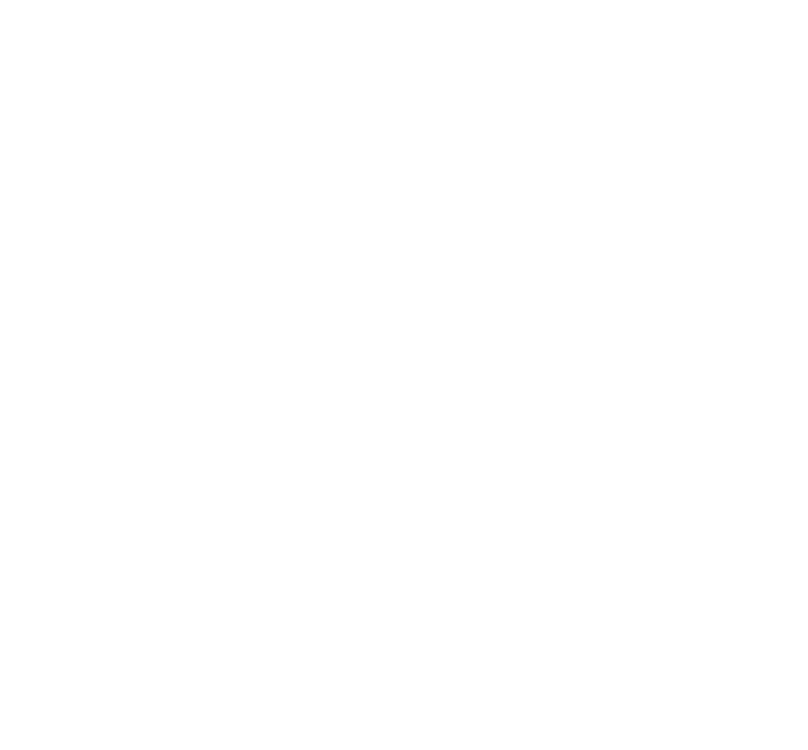
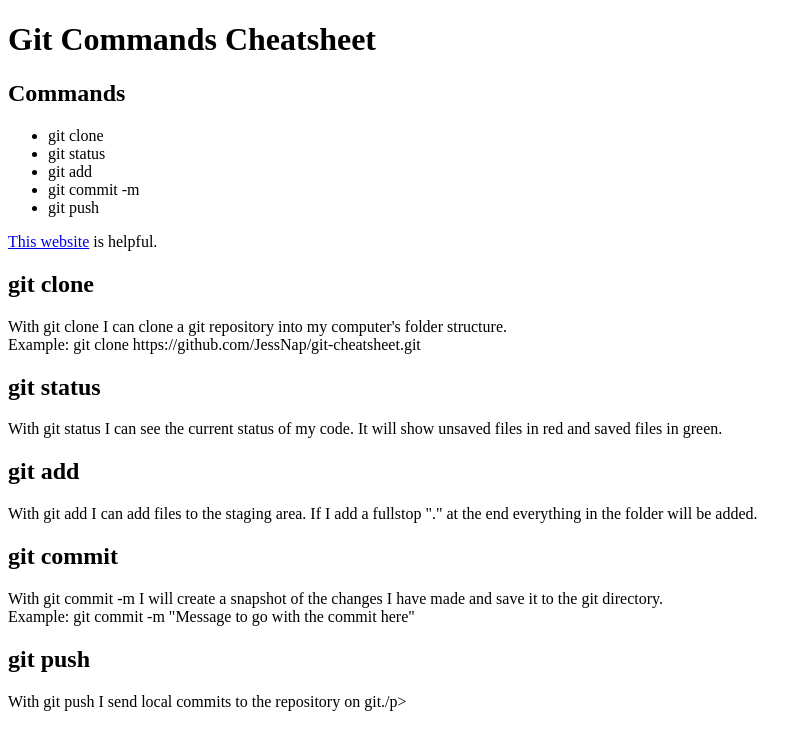
Before and after one commit to JessNap/git-cheatsheet, a plain HTML site: page index.html in a window 1280 px wide. Shown: the whole page, without its empty margins (0-808 px from the left). Drawn offline with Linux system fonts and the light colour scheme.

Commit message:
Index.html updated with information about git commands

```diff
--- a/index.html
+++ b/index.html
@@ -1,7 +1,8 @@
 <!DOCTYPE html>
 
 <html>
-    <link rel="stylesheet" type="text/css" href="style.css" />
+<link rel="stylesheet" type="text/css" href="style.css" />
+
 <head>
     <meta charset="utf-8">
     <title>Git Commands</title>
@@ -9,12 +10,54 @@
 
 <body>
     <header>
+        <h1>Git Commands Cheatsheet</h1>
     </header>
 
     <aside>
+        <h2>Commands</h2>
+        <ul>
+            <li>git clone</li>
+            <li>git status</li>
+            <li>git add</li>
+            <li>git commit -m</li>
+            <li>git push</li>
+        </ul>
+
     </aside>
 
     <main>
+        <p><a href="https://www.hostinger.com/tutorials/basic-git-commands">This website</a> is helpful.</p>
+        <div id="clone">
+            <h2>git clone</h2>
+            <p>With git clone I can clone a git repository into my computer's folder structure.
+                <br>
+                Example: git clone https://github.com/JessNap/git-cheatsheet.git</p>
+        </div>
+
+        <div id="status">
+            <h2>git status</h2>
+            <p>With git status I can see the current status of my code. It will show unsaved files in red and saved
+                files in green.</p>
+        </div>
+
+        <div id="add">
+            <h2>git add</h2>
+            <p>With git add I can add files to the staging area. If I add a fullstop "." at the end everything in the
+                folder will be added.</p>
+        </div>
+
+        <div id="commit">
+            <h2>git commit</h2>
+            <p>With git commit -m I will create a snapshot of the changes I have made and save it to the git directory.
+                <br>
+                Example: git commit -m "Message to go with the commit here"</p>
+        </div>
+
+        <div id="push">
+            <h2>git push</h2>
+            <p>With git push I send local commits to the repository on git./p>
+        </div>
+
     </main>
 
     <footer>
```
